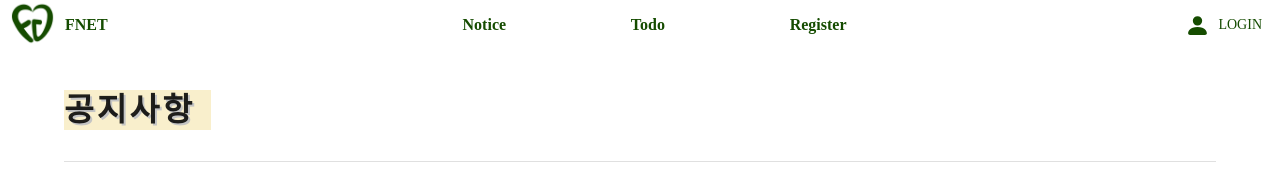
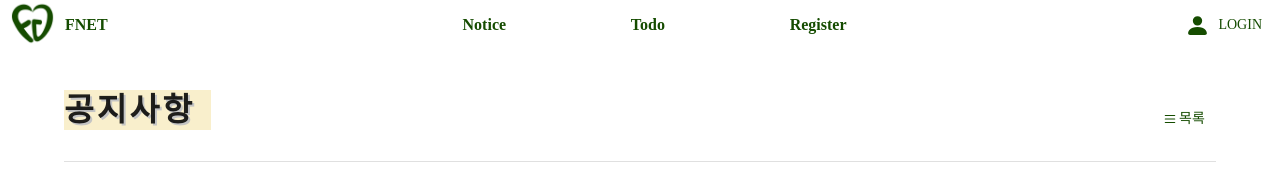
Before and after one commit to FGFnet/fnet, a React (Create React App) app in the folder frontend/: page /notice/1 in a window 1280 px wide. Shown: the top 191 px of the page. Built offline with nearby package versions, Linux system fonts and the light colour scheme; a web font is replaced by a local one.

Commit message:
feat(fe): add menu button

```diff
--- a/frontend/src/screen/notice/noticeDetail.tsx
+++ b/frontend/src/screen/notice/noticeDetail.tsx
@@ -1,10 +1,13 @@
 import React from 'react'
-import { Container, Divider, Typography, Box } from '@mui/material'
+import { Container, Divider, Typography, Box, Button } from '@mui/material'
 import {Header, Title} from '../../component'
 import { Colors } from '../../constant/colors.constants'
 import CommentSection from './component/CommentSection'
+import {TbMenu2 as MenuIcon} from 'react-icons/tb'
+import { useNavigate } from "react-router-dom"
 
 export default function NoticeDetailScreen() {
+  const navigate = useNavigate()
   const notice = {
     title: "중간 조퇴자 조사",
     content: "중간 조퇴자 여부 조사해서 인원수, 강의실, 시간 순서대로 댓글 남겨주세요.",
@@ -40,10 +43,18 @@ export default function NoticeDetailScreen() {
     }
   }
 
+  const MenuBtn = () => {
+    return (
+      <Box textAlign="right">
+        <Button onClick={()=>{navigate('/notice')}}><MenuIcon style={{marginRight: 2}} />목록</Button>
+      </Box>
+    )
+  }
+
   return (
     <React.Fragment>
       <Container maxWidth="lg">
-        <Header title="공지사항" />
+        <Header title="공지사항" children={<MenuBtn />} />
         <NoticeBox />
         <Divider />
         <CommentSection/>
```
